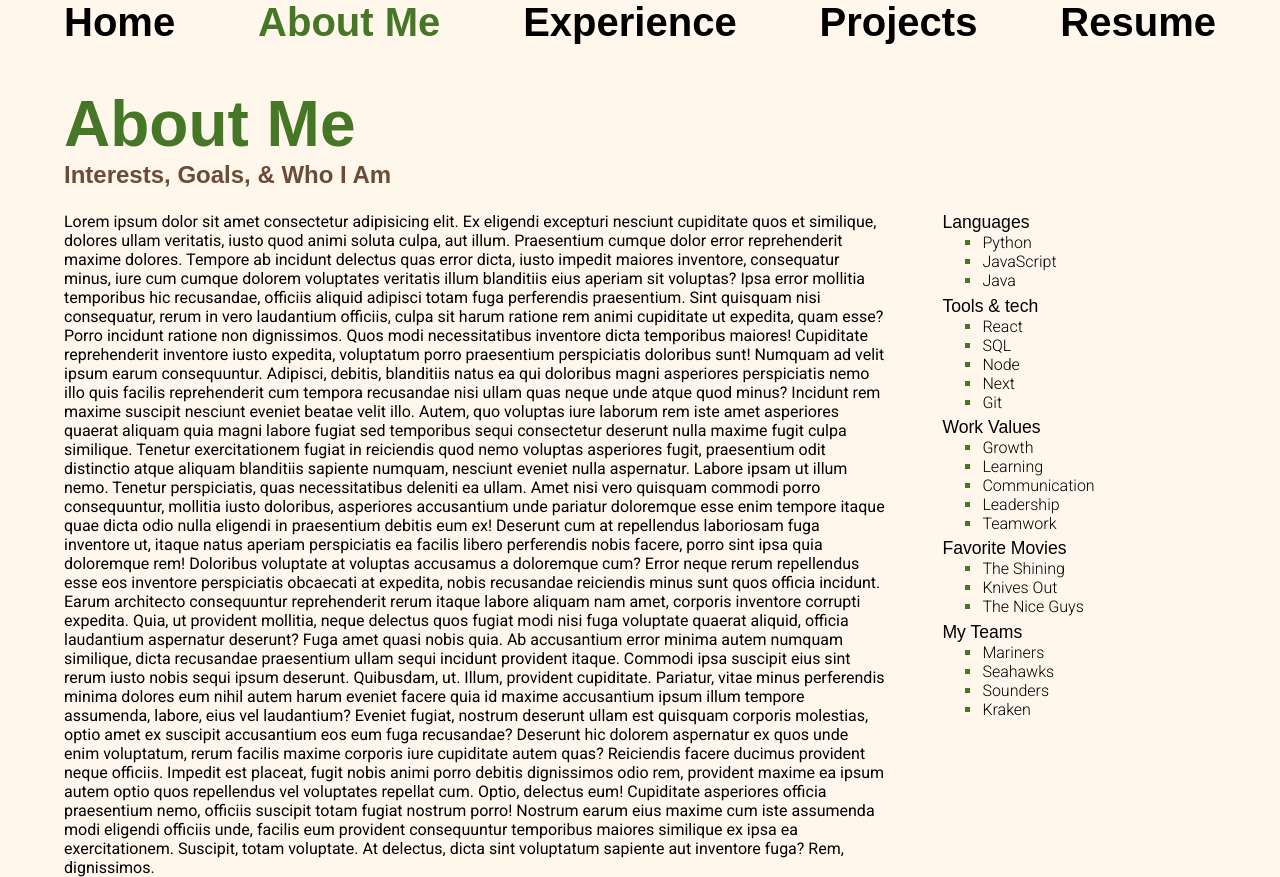
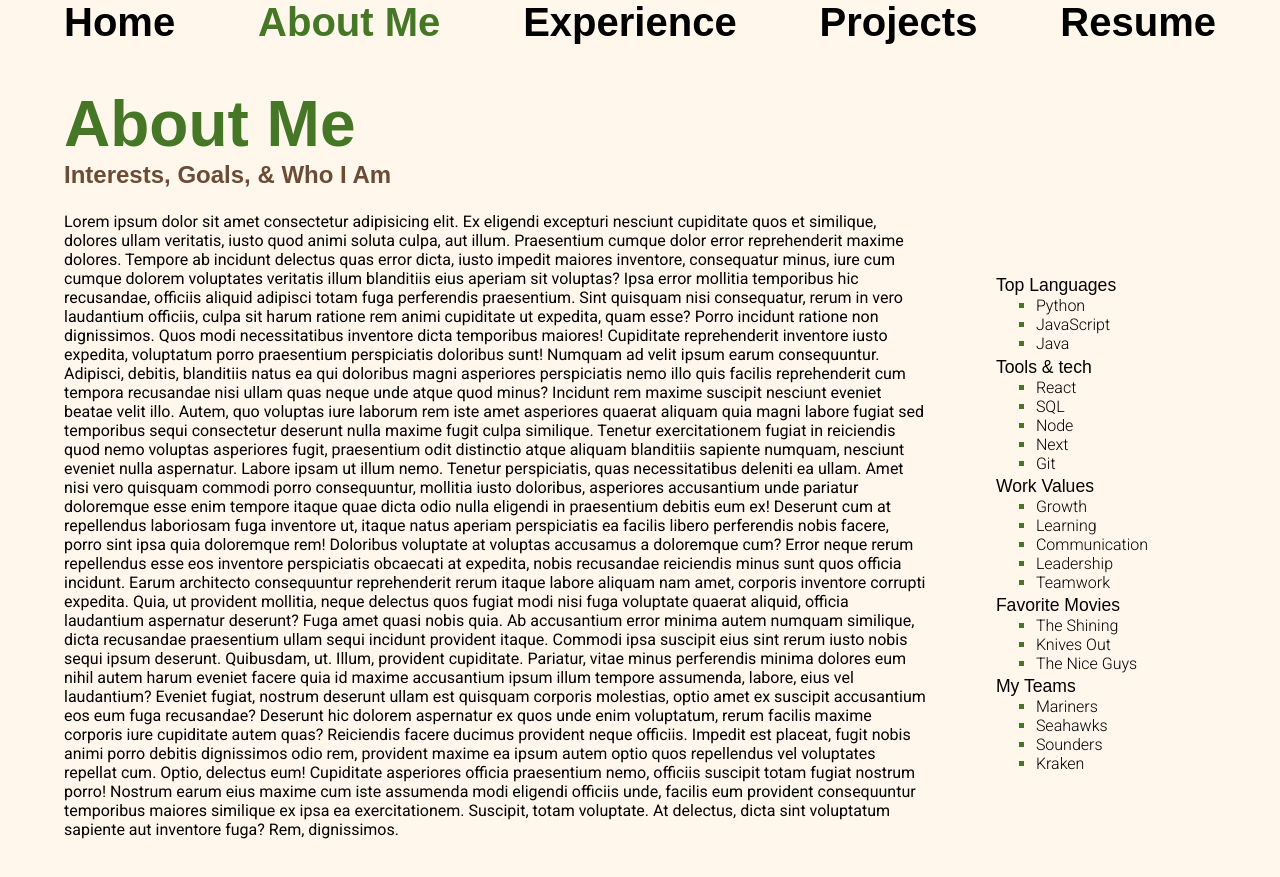
Before and after one commit to JohnHenry-Ward/Portfolio, a Next.js app: page /portfolio/about in a window 1280 px wide. After the commit the page ends 839 px from the top, so only its background shows below. Built offline with nearby package versions, Linux system fonts and the light colour scheme; a web font is replaced by a local one.

Commit message:
adjust css for about page

```diff
--- a/app/components/AtAGlance.tsx
+++ b/app/components/AtAGlance.tsx
@@ -1,25 +1,10 @@
-'use client'; // needed for side effects
-
-import { useState, useEffect } from "react";
-import { getRandomColor } from '../lib/splashText';
-
-interface colorData {
-    color: String,
-    prevState: null
-}
 
 const AtAGlance = () => {
-    const [subtitleColor, setSubtitleColor] = useState<colorData | String>('');
-
-    useEffect(() => {
-        const color = getRandomColor();
-        setSubtitleColor(color);
-    }, []);
 
     return (
         <div className='at-a-glance-container'>
             <div className='at-a-glance-item-container'>
-                <h6 className='at-a-glance-item-header'>Languages</h6>
+                <h6 className='at-a-glance-item-header'>Top Languages</h6>
                 <ul className='at-a-glance-item-list'>
                     <li>Python</li>
                     <li>JavaScript</li>
--- a/app/global.css
+++ b/app/global.css
@@ -169,8 +169,8 @@ body {
 .at-a-glance-container {
     display: flex;
     flex-direction: column;
-    width: 25%;
-    margin-left: 5%;
+    width: auto;
+    margin: auto;
 }
 
 .at-a-glance-item-container {
```
Also changed, not shown: app/about/page.tsx (line endings or trailing spaces).
